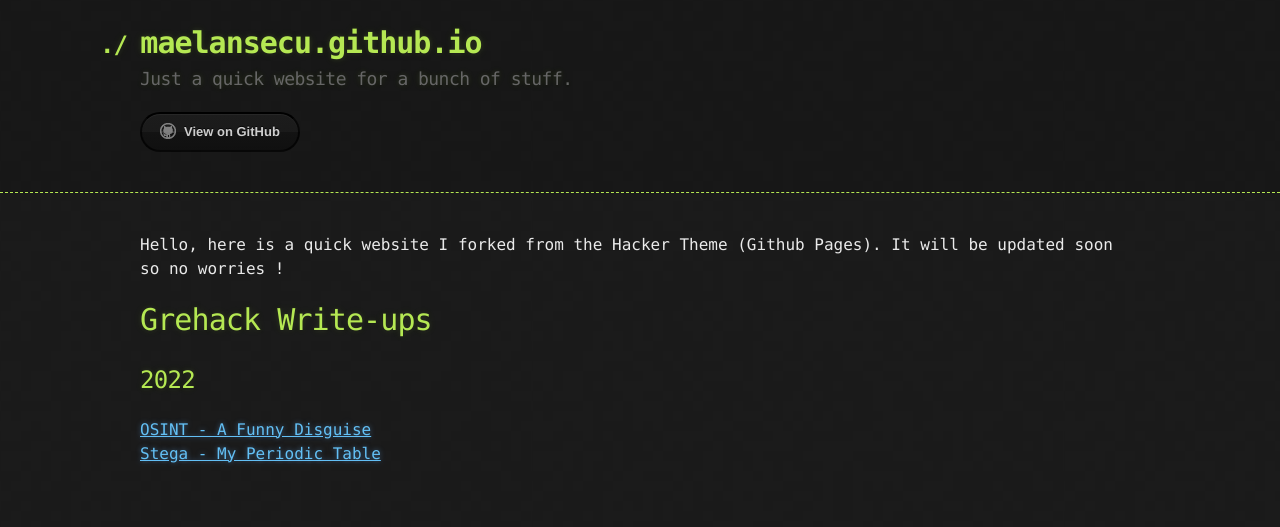
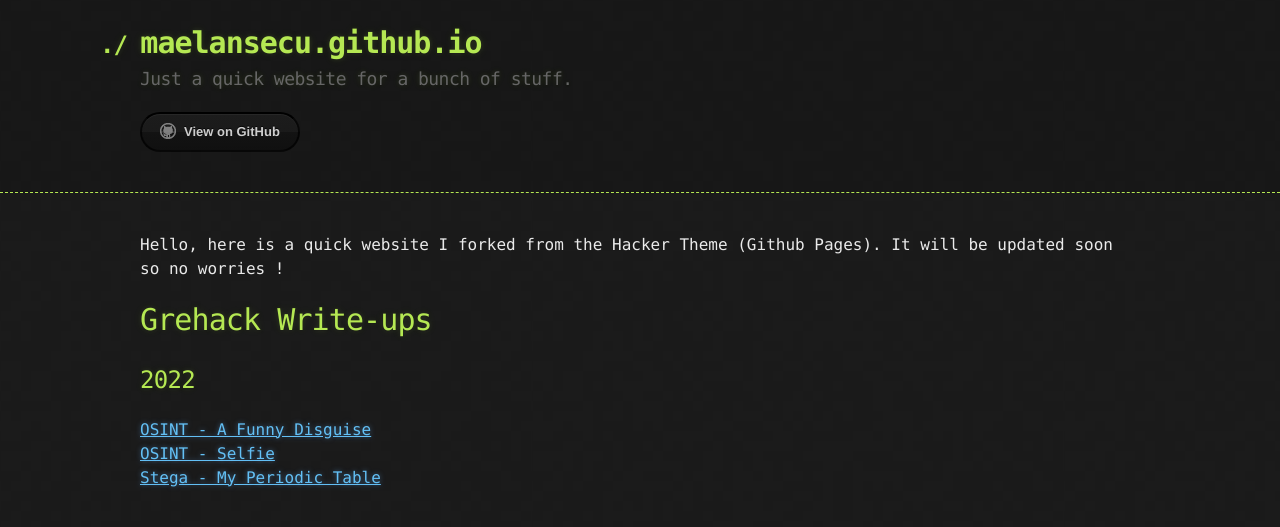
Before and after one commit to maelansecu/maelansecu.github.io, a Jekyll site: the page built from index.md, in a window 1280 px wide. Shown: the top 527 px of the page. Built offline with Jekyll 4.4.1, drawn with Linux system fonts in a browser that asks for light colours.

Commit message:
Update index.md

```diff
--- a/index.md
+++ b/index.md
@@ -10,4 +10,5 @@ It will be updated soon so no worries !
 ## 2022
 
 [OSINT - A Funny Disguise](ctf/grehack/funny_disguise.md)<br>
-[Stega - My Periodic Table](ctf/grehack/periodic_table.md)
+[OSINT - Selfie](ctf/grehack/selfie.md)<br>
+[Stega - My Periodic Table](ctf/grehack/periodic_table.md)<br>
```
